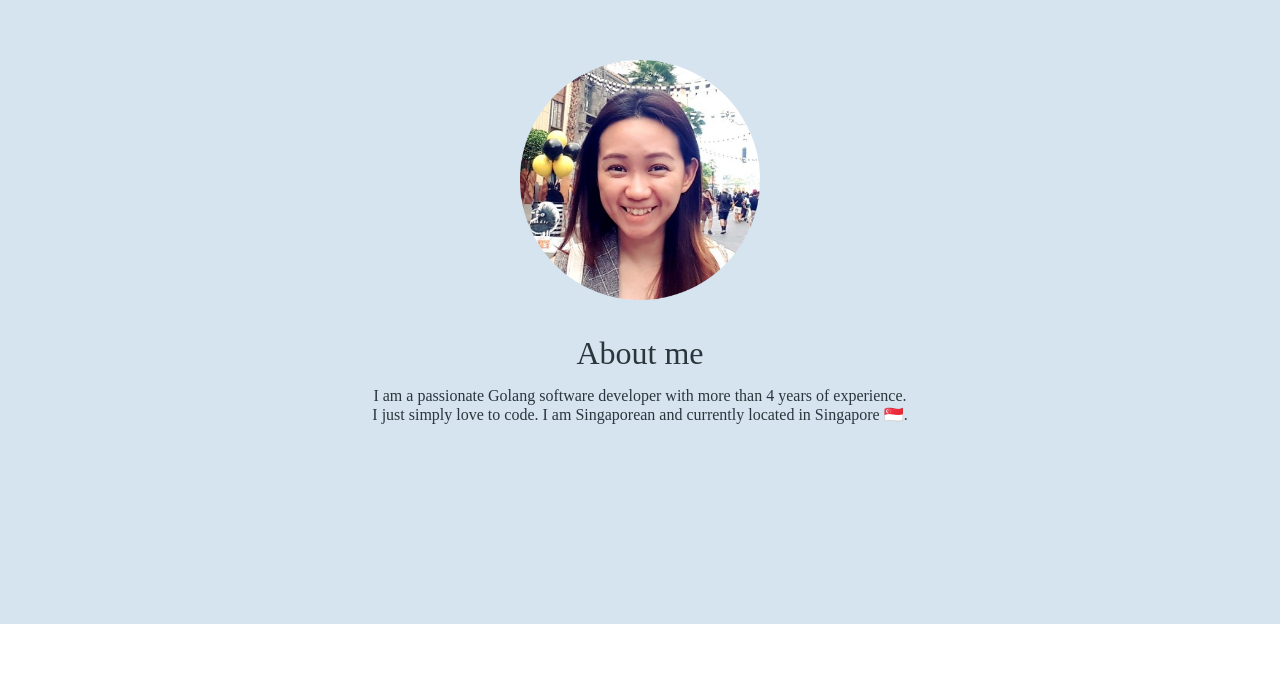
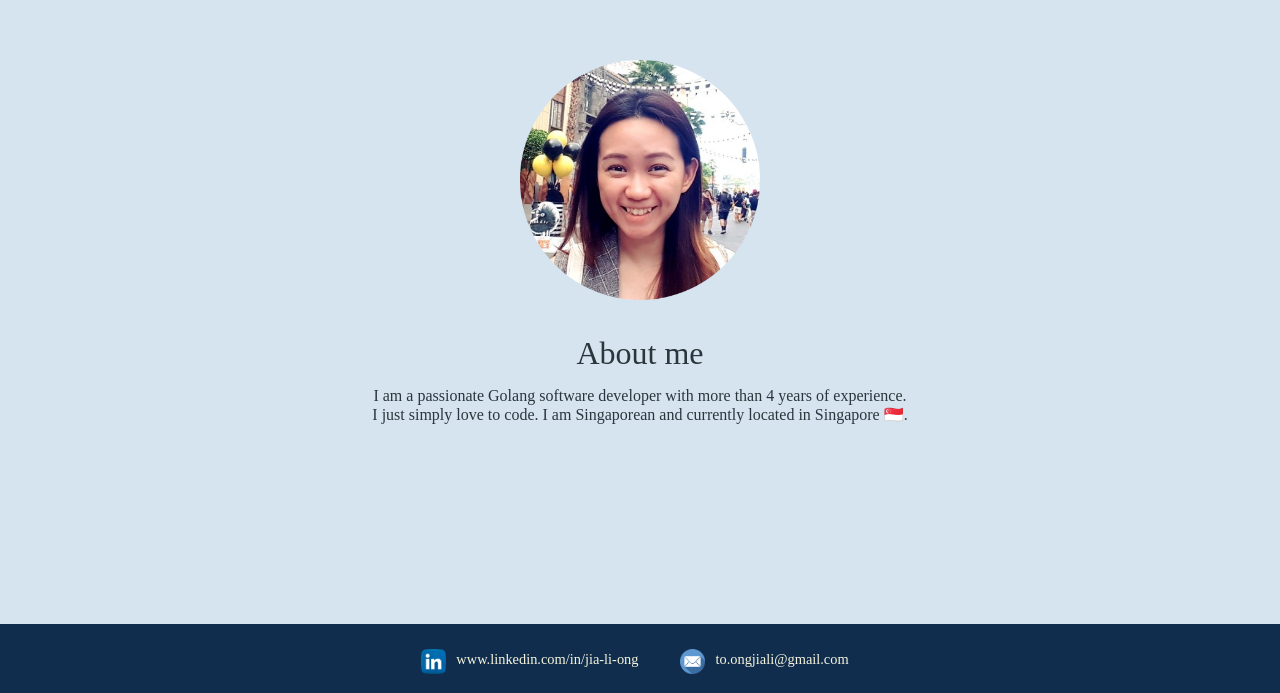
Before and after one commit to jialijelly/profile, a plain HTML site: page index.html in a window 1280 px wide. Shown: the part 865-1558 px from the top of the page. Before the commit the page ends 1489 px from the top, so only its background shows below. Drawn offline with Linux system fonts and the light colour scheme; a web font is replaced by a local one.

Commit message:
added contact details

```diff
--- a/css/styles.css
+++ b/css/styles.css
@@ -25,6 +25,18 @@ h3 {
 
 p {
     margin: 0;
+}
+
+a {
+    color: #2a363b;
+    font-family: 'Laila', serif;
+    font-size: 0.9rem;
+    text-decoration: none;
+    padding: 0;
+}
+
+a:hover {
+    color: #e84a5f;
 }
 
 #intro-h2 {
@@ -70,3 +82,34 @@ p {
     padding-top: 200px;
     padding-bottom: 200px;
 }
+
+.end-section {
+    background-color: #112d4e;
+    padding-top: 15px;
+    padding-bottom: 15px;
+}
+
+.row {
+    display: flex;
+    justify-content: center;
+    column-gap: 2em;
+}
+
+.row-cell {
+    display: flex;
+    align-items: center;
+}
+
+.contact {
+    display: block;
+}
+
+.icons {
+    width: 25px;
+    padding-top: 10px;
+}
+
+.external-links {
+    padding: 10px;
+    color: beige;
+}
--- a/index.html
+++ b/index.html
@@ -31,5 +31,20 @@
                 <p>I just simply love to code. I am Singaporean and currently located in Singapore &#x1F1F8;&#x1F1EC;.</p>
             </div>
         </div>
+
+        <div class="end-section">
+            <div class="contact">
+                <div class="row">
+                    <div class="row-cell">
+                        <div><img class="icons" src="images/linkedin.png" alt="linkedin"></div>
+                        <div><a class="external-links" href="http://www.linkedin.com/in/jia-li-ong">www.linkedin.com/in/jia-li-ong</a></div>
+                    </div>
+                    <div class="row-cell">
+                        <div><img class="icons" src="images/email.png" alt="email"></div>
+                        <div><a class="external-links" href="mailto:to.ongjiali@gmail.com">to.ongjiali@gmail.com</a></div>
+                    </div>
+                </div>
+            </div>
+        </div>
     </body>
 </html>
```
Also changed, not shown: images/email.png (added), images/linkedin.png (added).
